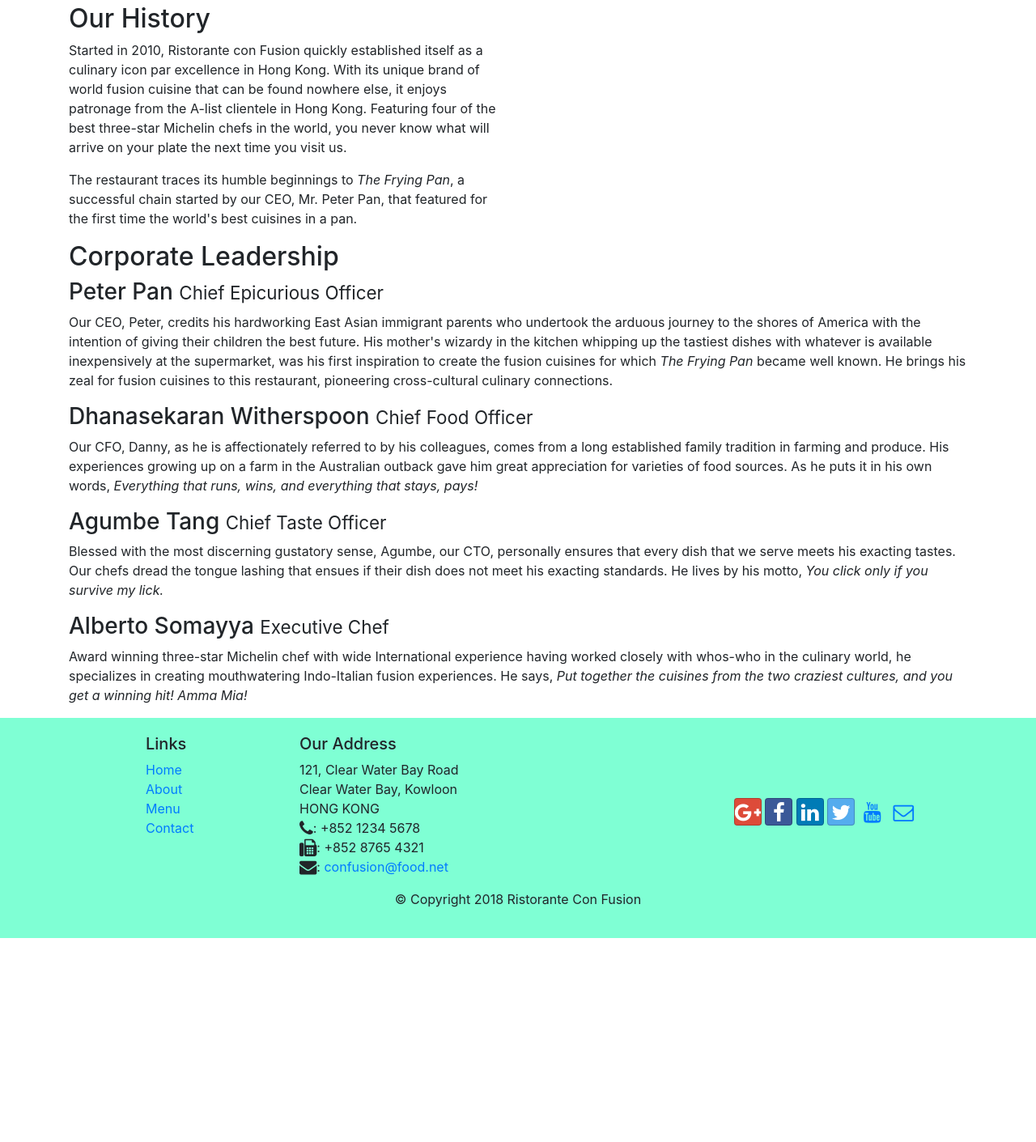
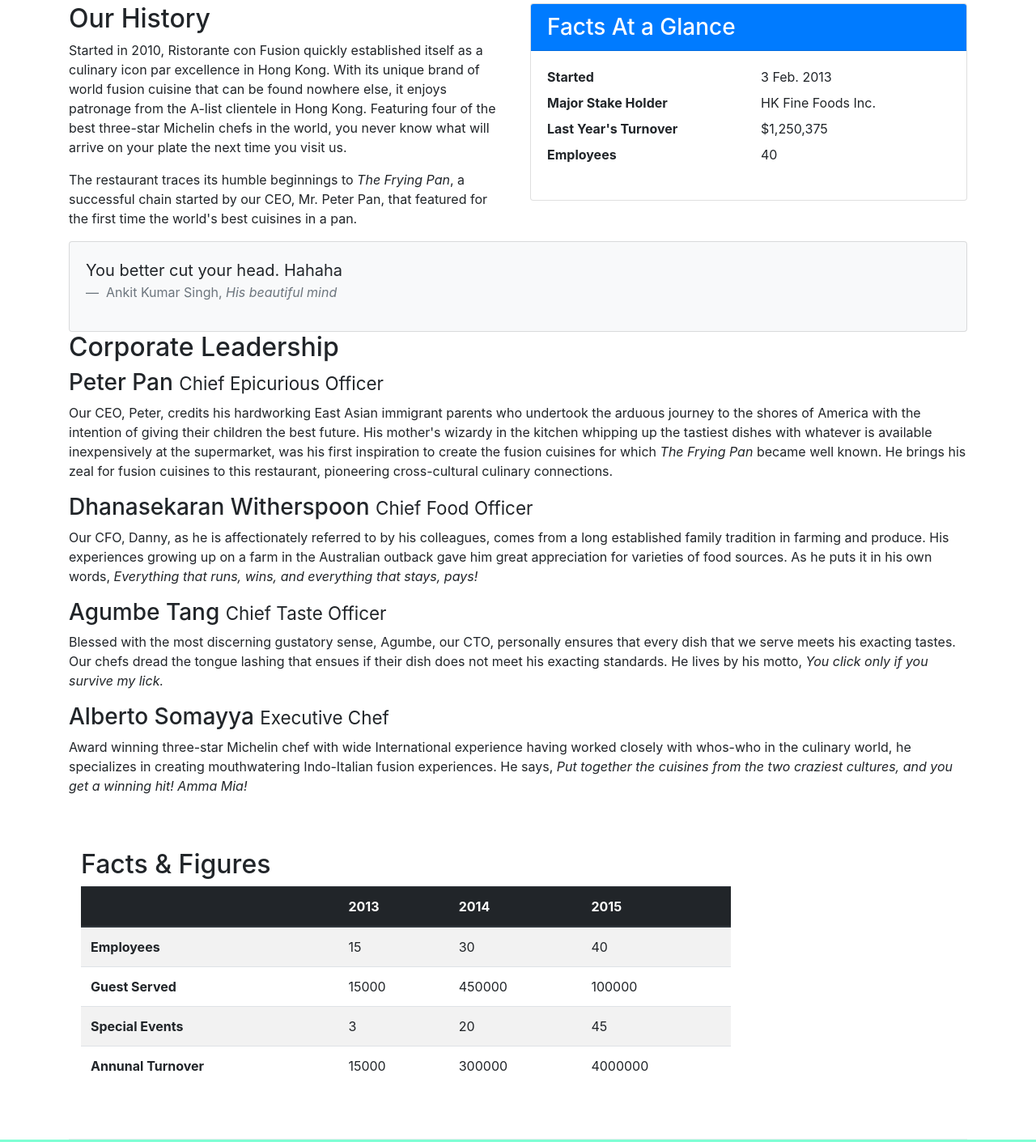
Before and after one commit to ankitks12/Coursera-Bootstrap4, a website: page aboutus.html in a window 1280 px wide. Shown: the part 461-1872 px from the top of the page at 81% size. Before the commit the page ends 1620 px from the top, so only its background shows below. Drawn offline with nearby package versions, Linux system fonts and the light colour scheme.

Commit message:
Tables and Cards

```diff
--- a/aboutus.html
+++ b/aboutus.html
@@ -64,7 +64,33 @@
                 <p>Started in 2010, Ristorante con Fusion quickly established itself as a culinary icon par excellence in Hong Kong. With its unique brand of world fusion cuisine that can be found nowhere else, it enjoys patronage from the A-list clientele in Hong Kong.  Featuring four of the best three-star Michelin chefs in the world, you never know what will arrive on your plate the next time you visit us.</p>
                 <p>The restaurant traces its humble beginnings to <em>The Frying Pan</em>, a successful chain started by our CEO, Mr. Peter Pan, that featured for the first time the world's best cuisines in a pan.</p>
             </div>
-            <div>
+            <div class="col-sm">
+                <div class="card">
+                    <h3 class="card-header bg-primary text-white">Facts At a Glance</h3>
+                    <div class="card-body">
+                        <dl class="row">
+                            <dt class="col-6">Started</dt>
+                            <dd class="col-6">3 Feb. 2013</dd>
+                            <dt class="col-6">Major Stake Holder</dt>
+                            <dd class="col-6">HK Fine Foods Inc.</dd>
+                            <dt class="col-6">Last Year's Turnover</dt>
+                            <dd class="col-6">$1,250,375</dd>
+                            <dt class="col-6">Employees</dt>
+                            <dd class="col-6">40</dd>
+                        </dl>
+                    </div>
+                </div>
+            </div>
+            <div class="col-12">
+                <div class="card card-body bg-light">
+                    <blockquote class="blockquote">
+                        <p class="mb-0">You better cut your head. Hahaha</p>
+                        <footer class="blockquote-footer">
+                            Ankit Kumar Singh,
+                            <cite title="Source-title">His beautiful mind</cite>
+                        </footer>
+                    </blockquote>
+                </div>
             </div>
         </div>
 
@@ -83,6 +109,52 @@
             </div>
        </div>
 
+       <div class="row row-content">
+           <div class="col-12 col-sm-9">
+               <h2>Facts &amp; Figures</h2>
+               <div class="table-responsive">
+                   <table class="table table-striped">
+                       <thead class="thead-dark">
+                           <tr>
+                               <th>&nbsp;</th>
+                               <th>2013</th>
+                               <th>2014</th>
+                               <th>2015</th>
+                           </tr>
+                       </thead>
+                       <tbody>
+                           <tr>
+                               <th>Employees</th>
+                               <td>15</td>
+                               <td>30</td>
+                               <td>40</td>
+                           </tr>
+                           <tr>
+                                <th>Guest Served</th>
+                                <td>15000</td>
+                                <td>450000</td>
+                                <td>100000</td>
+                            </tr>
+                            <tr>
+                                <th>Special Events</th>
+                                <td>3</td>
+                                <td>20</td>
+                                <td>45</td>
+                            </tr>
+                            <tr>
+                                <th>Annunal Turnover</th>
+                                <td>15000</td>
+                                <td>300000</td>
+                                <td>4000000</td>
+                            </tr>
+                       </tbody>
+                   </table>
+               </div>
+           </div>
+           <div class="col-12 col-sm-3">
+
+           </div>
+       </div>
     </div>
 
     <footer class="footer">
```
